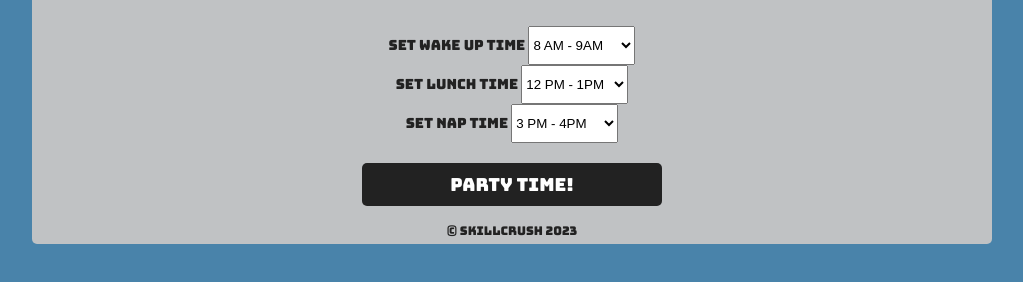
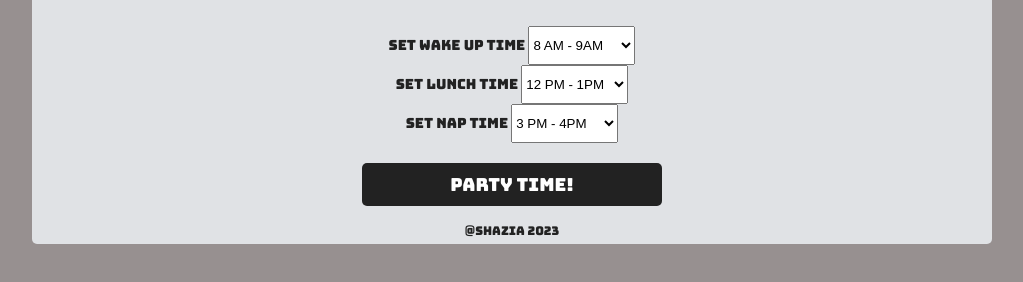
Before and after one commit to Shaziashinwari16/Assignment_Final, a plain HTML site: page index.html in a window 1280 px wide. Shown: the part 542-824 px from the top of the page, without its empty margins (128-1151 px from the left). Drawn offline with nearby package versions, Linux system fonts and the light colour scheme.

Commit message:
add changes

```diff
--- a/index.html
+++ b/index.html
@@ -109,7 +109,7 @@
     <button id="partyTimeButton">Party!</button>
 
     <footer>
-      <p>&copy; Skillcrush 2023</p>
+      <p>@Shazia 2023</p>
     </footer>
   </div>
 
--- a/style.css
+++ b/style.css
@@ -1,12 +1,12 @@
 body {
-    background-color: #4983aa;
+    background-color: #979090;
   }
   .page {
     width: 80%;
     max-width: 960px;
     margin: 50px auto;
     text-align: center;
-    background-color: hsl(210, 3%, 76%);
+    background-color: hsl(216, 9%, 89%);
     border-radius: 5px;
   }
   body {
```
